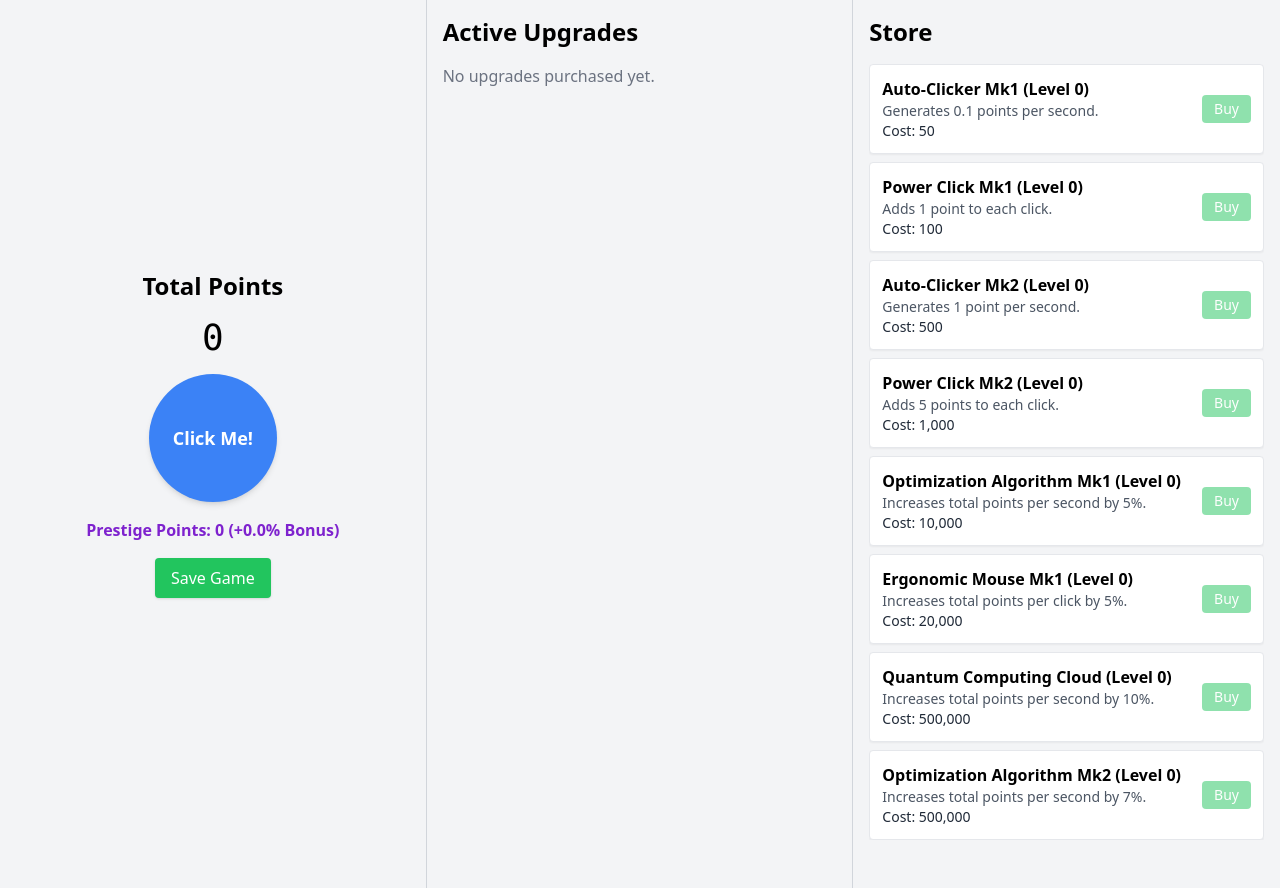
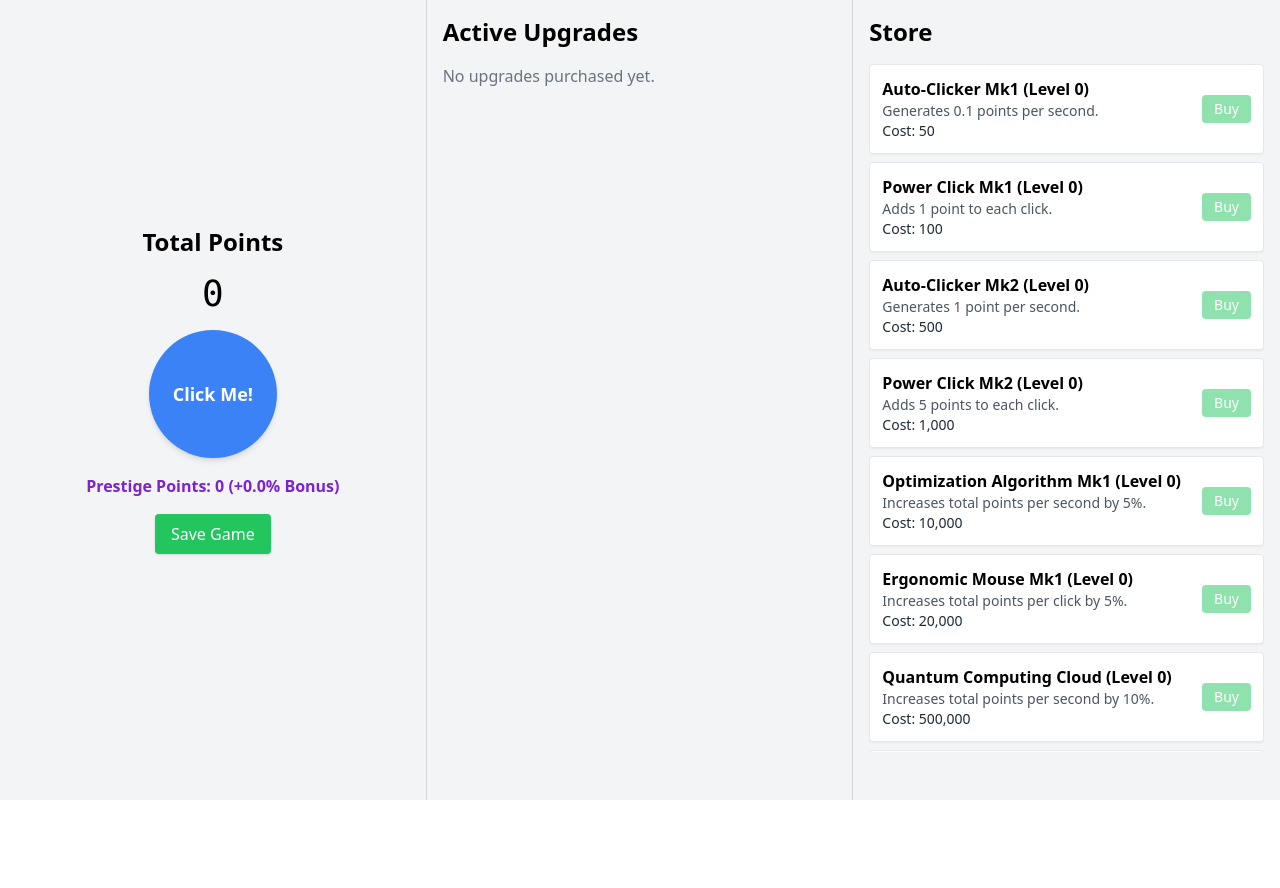
Before and after one commit to crwgrant/ai_idle_clicker_game, a plain HTML site: page index.html in a window 1280 px wide. After the commit the page ends 800 px from the top, so only its background shows below. Drawn offline with nearby package versions, Linux system fonts and the light colour scheme.

Commit message:
keep window steady but store panel scrollable

```diff
--- a/index.html
+++ b/index.html
@@ -31,18 +31,20 @@
             </div>
         </div>
         <!-- Right Column - Purchasable Upgrades -->
-        <div class="p-4 flex flex-col">
+        <div class="relative"> <!-- Outer container for positioning context -->
+            <div class="absolute inset-0 p-4 flex flex-col"> <!-- Inner container: absolute, padding, flex -->
                 <h2 class="text-2xl font-bold mb-4 flex-shrink-0">Store</h2>
-            <div id="upgrade-store" class="space-y-2 overflow-y-auto flex-grow">
+                <div id="upgrade-store" class="space-y-2 overflow-y-auto flex-grow min-h-0"> <!-- Scrollable content -->
                     <!-- Upgrade store items will be dynamically inserted here -->
                 </div>
-            <div class="mt-8 flex-shrink-0">
+                <div class="mt-8 flex-shrink-0"> <!-- Non-scrolling footer -->
                     <button id="prestige-btn" class="bg-purple-500 hover:bg-purple-600 text-white px-4 py-2 rounded shadow hidden focus:outline-none focus:ring-2 focus:ring-purple-400 focus:ring-opacity-75">
                         Prestige (Requires 1M points)
                     </button>
                 </div>
             </div>
         </div>
+    </div>
     <script src="script.js"></script>
 </body>
 </html>
```
Also changed, not shown: style.css (line endings or trailing spaces). Lines whose indentation alone changed are shown as unchanged.
